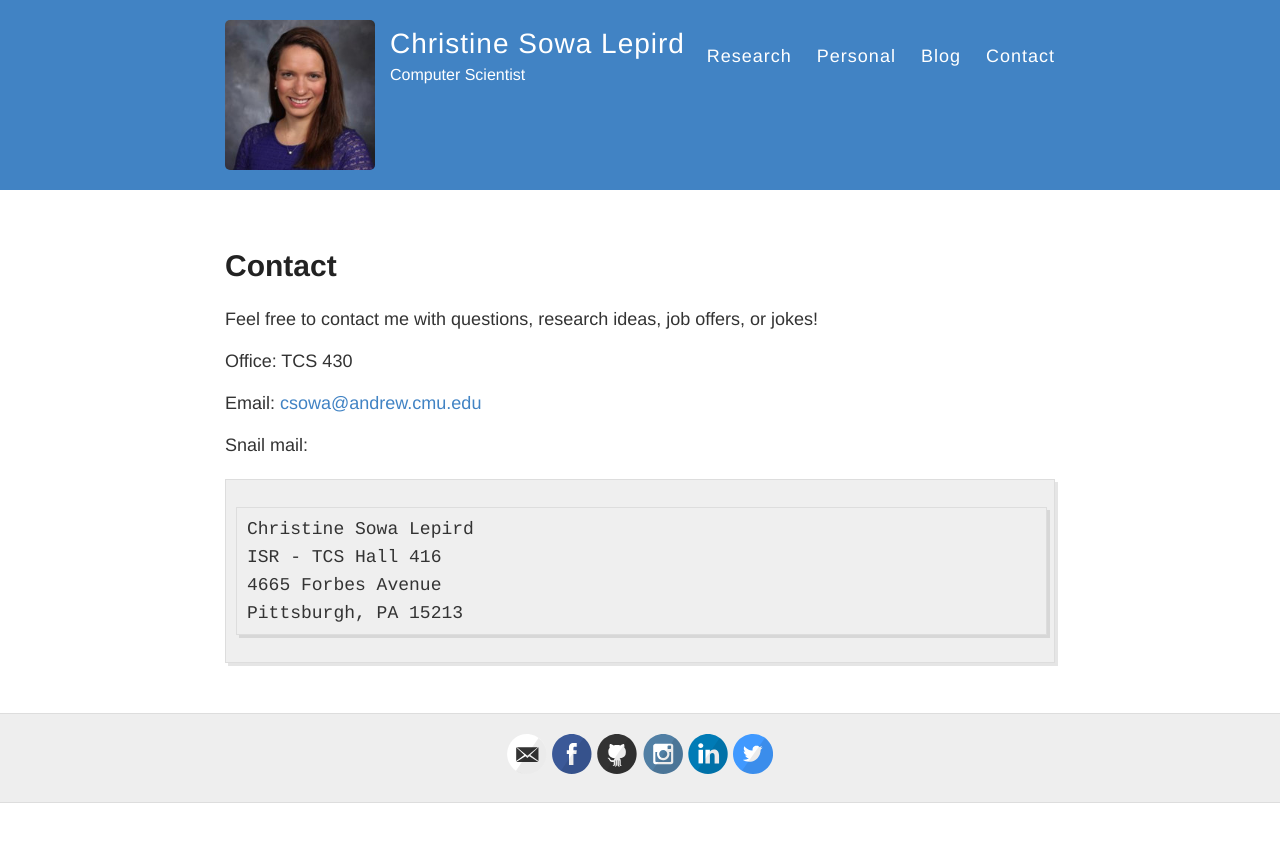
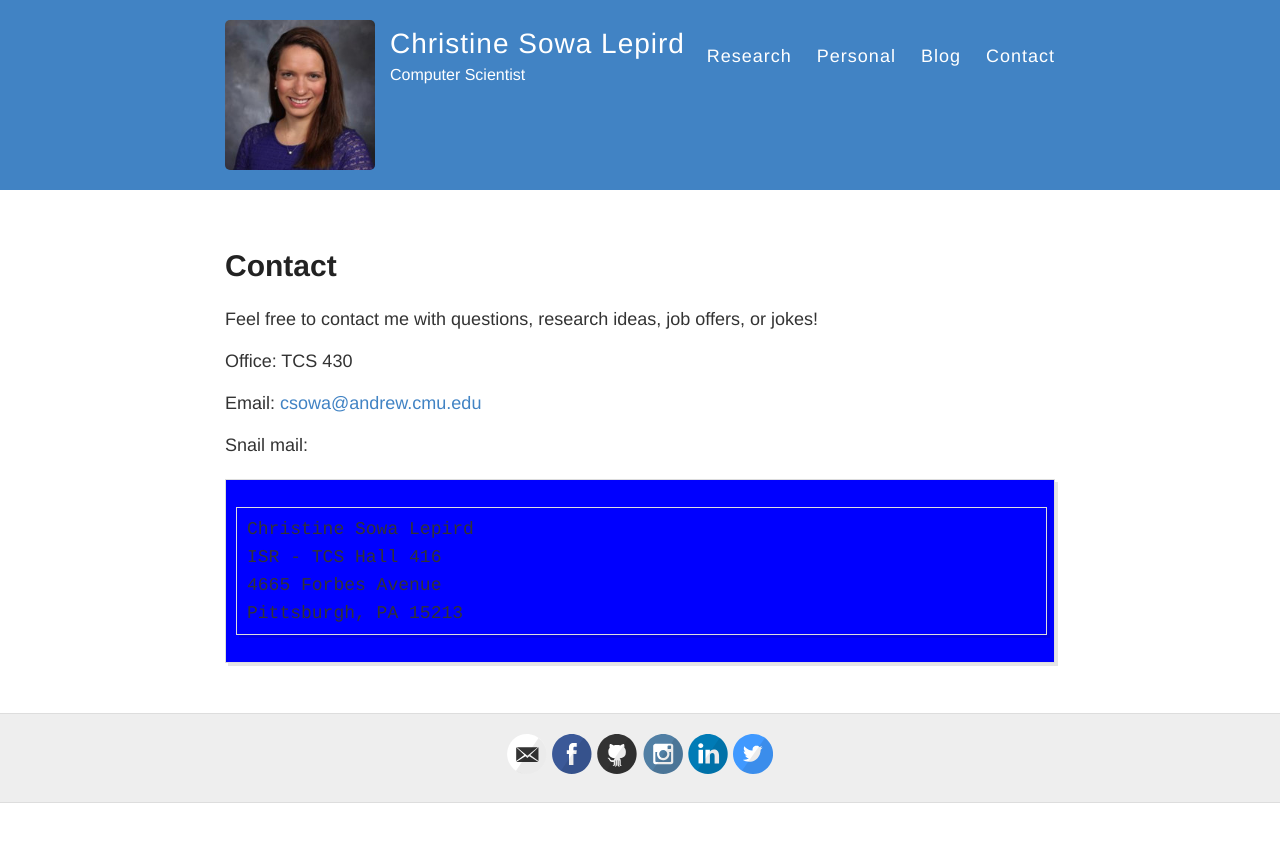
Before and after one commit to christine-lepird/christine-lepird.github.io, a Jekyll site: the page built from contact.md, in a window 1280 px wide. Shown: the top 842 px of the page. Built offline with Jekyll 4.4.1, drawn with Linux system fonts in a browser that asks for light colours.

Commit message:
Update _highlights.scss

```diff
--- a/_sass/_highlights.scss
+++ b/_sass/_highlights.scss
@@ -1,6 +1,6 @@
 
 .highlight {
-  background-color: #efefef;
+  background-color: #0000ff;
   padding: 7px 7px 7px 10px;
   border: 1px solid #ddd;
   -moz-box-shadow: 3px 3px rgba(0,0,0,0.1);
```
